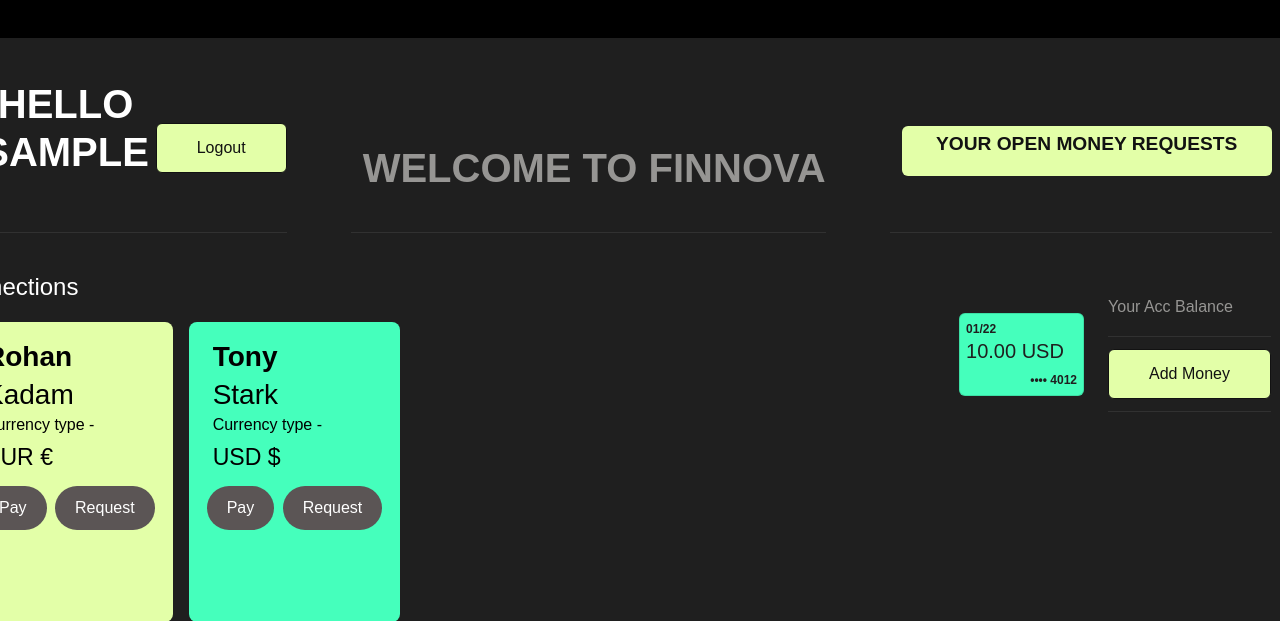
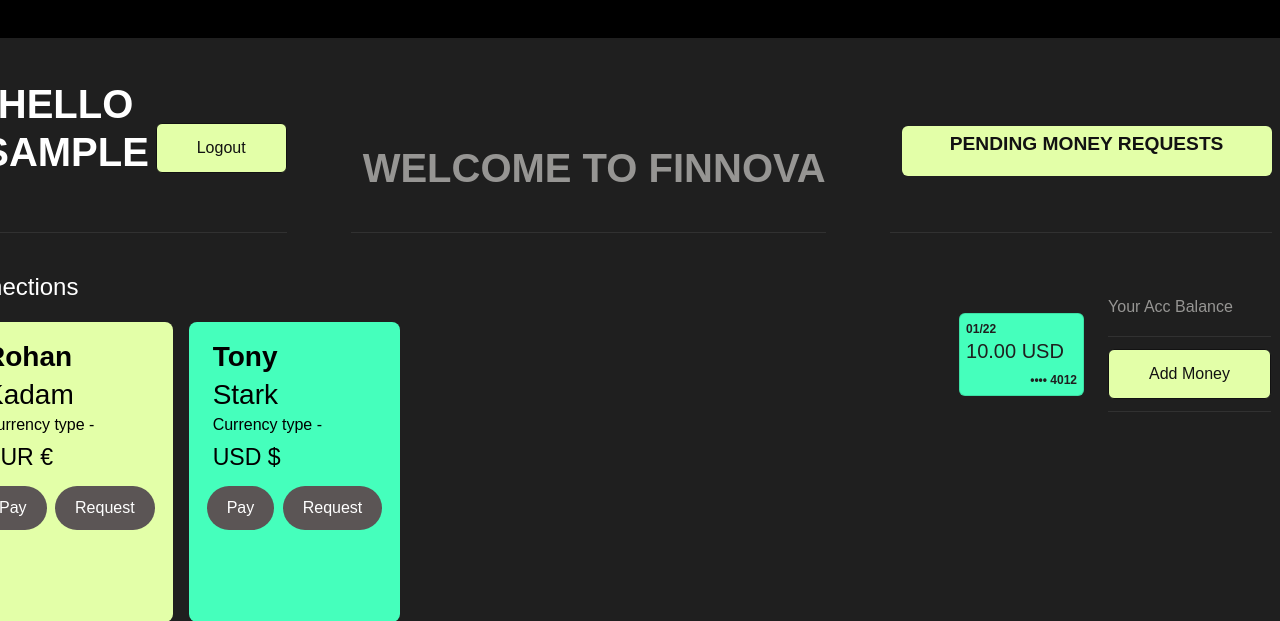
Before and after one commit to Rez27/webapps2024, a Django app: template templates/payapp/ui.html in a window 1280 px wide; the page is wider, and only the part inside the window is pictured. Shown: the top 621 px of that part. Run offline with Django 4.2, Linux system fonts and the light colour scheme; data comes from the database, SQL or seed files in the repository; both versions use the stored data as it was after the commit; the template is opened without the code that fills it: values that come from a table or form of the project are taken from there, most other values are stand-ins (such as "Sample title", 1, 10 or a date in 2020); some libraries are stand-ins or nearby versions.

Commit message:
Need to implement Request Money Logic
Need to add transactions with thrift timestamp and all logic similar to pay logic

```diff
--- a/static/base/js/payapp.js
+++ b/static/base/js/payapp.js
@@ -17,7 +17,7 @@ function openRequestModal(request_first_name, request_last_name, request_currenc
     document.getElementById("request_first_name").value = request_first_name;
     document.getElementById("request_last_name").value = request_last_name;
     document.getElementById("request_currency_type").value = request_currency_type;
-    document.getElementById("user_name").value = request_user_name;
+    document.getElementById("request_user_name").value = request_user_name;
 
     requestModal.style.display = "flex";
 }
--- a/templates/payapp/ui.html
+++ b/templates/payapp/ui.html
@@ -46,7 +46,7 @@
                             <div class="payment">
                                 <div class="card-open-money-req olive">
                                     {% if notifications %}
-                                        <span style="color: #121212">Your Open Money requests</span>
+                                        <span style="color: #121212">Pending Money Requests</span>
                                     {% else %}
                                         <span style="color: #121212">No Money requests</span>
                                     {% endif %}
@@ -119,6 +119,7 @@
                             <input type="hidden" name="request_first_name" id="request_first_name">
                             <input type="hidden" name="request_currency_type" id="request_currency_type">
                             <input type="hidden" name="request_last_name" id="request_last_name">
+                            <input type="hidden" name="request_user_name" id="request_user_name">
                             <input type="submit" class="flat-button" id="submit" value="Request">
                         </form>
                     </div>
```
Also changed, not shown: db.sqlite3. Lines whose indentation alone changed are shown as unchanged.
